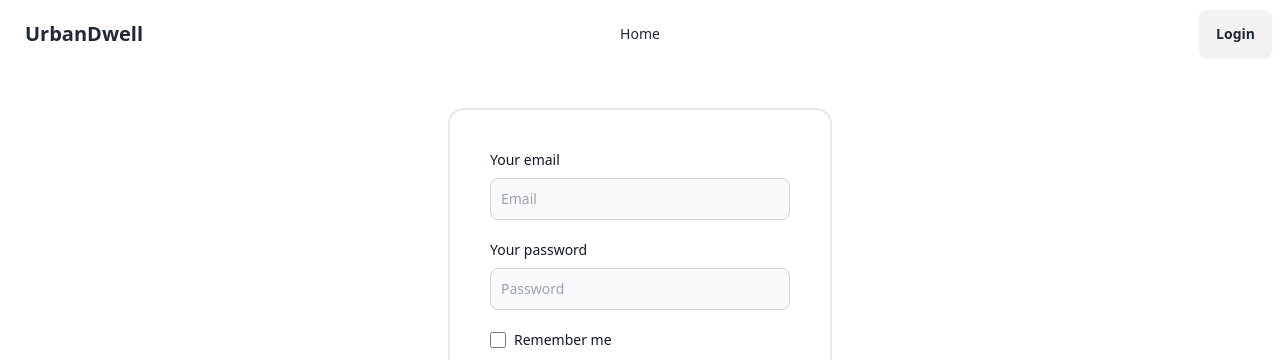
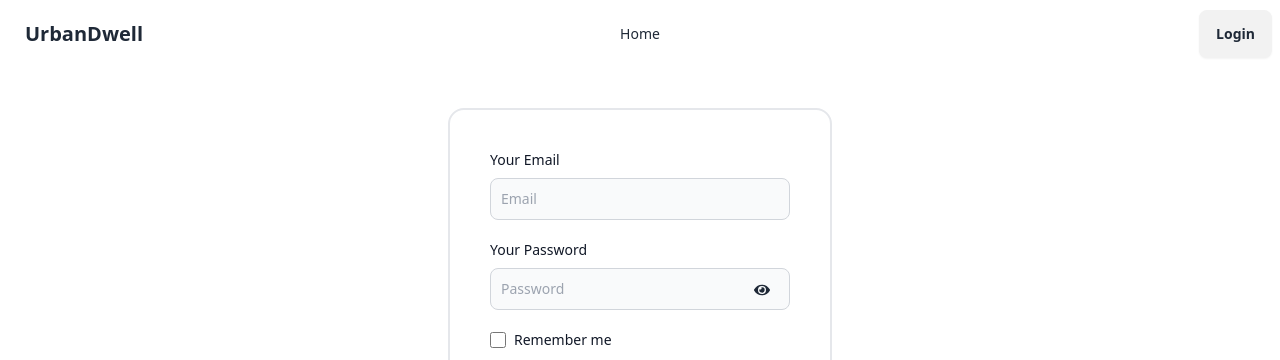
Before and after one commit to GearHead87/b9a9-real-estate, a React (Vite) app: page /login in a window 1280 px wide. Shown: the top 360 px of the page. Built offline with nearby package versions, Linux system fonts and the light colour scheme; no server answers.

Commit message:
update profile and other bugs fixed

```diff
--- a/package.json
+++ b/package.json
@@ -10,12 +10,14 @@
     "preview": "vite preview"
   },
   "dependencies": {
+    "animate.css": "^4.1.1",
     "check-valid-url": "^0.1.0",
     "firebase": "^10.10.0",
     "localforage": "^1.10.0",
     "match-sorter": "^6.3.4",
     "react": "^18.2.0",
     "react-dom": "^18.2.0",
+    "react-helmet": "^6.1.0",
     "react-hot-toast": "^2.4.1",
     "react-icons": "^5.0.1",
     "react-router-dom": "^6.22.3",
--- a/src/components/PropertyCard.jsx
+++ b/src/components/PropertyCard.jsx
@@ -2,7 +2,6 @@ import { FaLongArrowAltRight } from "react-icons/fa";
 import { Link } from "react-router-dom";
 
 const PropertyCard = ({ property }) => {
-    console.log(property)
     const { id, estate_title, segment_name, description, price, status, area, location, facilities, image } = property
     return (
         <div>
--- a/src/components/WelcomeBanner.jsx
+++ b/src/components/WelcomeBanner.jsx
@@ -1,7 +1,9 @@
+import 'animate.css';
 const WelcomeBanner = () => {
     return (
-        <div>
-
+        <div className='flex flex-col justify-center items-center h-72 bg-slate-400 rounded-3xl mt-4'>
+            <h1 className="animate__animated animate__bounce animate__delay-1s animate__infinite text-7xl font-bold">Welcome to UrbanDwell</h1>
+            <p className='text-xl font-semibold mt-10'>Start your journey with UrbanDwell today and find the urban oasis you've been dreaming of.</p>
         </div>
     );
 };
--- a/src/layout/Root.jsx
+++ b/src/layout/Root.jsx
@@ -7,6 +7,7 @@ import { AuthContext } from '../provider/AuthProvider';
 
 const Root = () => {
     const { loading } = useContext(AuthContext);
+
     if (loading) {
         return <>
             <div className="flex items-center justify-center mt-[20vh]">
@@ -16,6 +17,7 @@ const Root = () => {
             </div>
         </>
     }
+
     return (
         <div className='max-w-screen-xl mx-auto'>
             <Toaster></Toaster>
--- a/src/pages/Error.jsx
+++ b/src/pages/Error.jsx
@@ -1,8 +1,12 @@
+import { Helmet } from 'react-helmet';
 import { Link } from 'react-router-dom';
 
 const Error = () => {
     return (
         <div>
+            <Helmet>
+                <title>Error 404</title>
+            </Helmet>
             <section className="flex items-center h-full p-16 ">
                 <div className="container flex flex-col items-center justify-center px-5 mx-auto my-8">
                     <div className="max-w-md text-center">
--- a/src/pages/EstateDetails.jsx
+++ b/src/pages/EstateDetails.jsx
@@ -1,6 +1,7 @@
 import { useLoaderData, useParams } from "react-router-dom";
 import { IoMdResize } from "react-icons/io";
 import { IoLocationSharp } from "react-icons/io5";
+import { Helmet } from "react-helmet";
 
 const EstateDetails = () => {
     const properties = useLoaderData();
@@ -9,6 +10,9 @@ const EstateDetails = () => {
     const { id, estate_title, segment_name, description, price, status, area, location, facilities, image } = property
     return (
         <div>
+            <Helmet>
+                <title>{estate_title}</title>
+            </Helmet>
             <div className="flex flex-col items-center mt-10 bg-white border border-gray-200 rounded-lg shadow md:flex-row">
                 <img className="object-cover w-full rounded-t-lg m-4 h-96 md:h-auto md:w-96 md:rounded-none md:rounded-s-lg" src={image} />
                 <div className="flex flex-col justify-between p-4 leading-normal">
--- a/src/pages/Home.jsx
+++ b/src/pages/Home.jsx
@@ -1,11 +1,17 @@
 import { useLoaderData } from "react-router-dom";
 import Estates from "../components/Estates";
 import Slider from "../components/Slider";
+import WelcomeBanner from "../components/WelcomeBanner";
+import { Helmet } from "react-helmet";
 
 const Home = () => {
     const properties = useLoaderData();
     return (
         <div>
+            <Helmet>
+                <title>Home</title>
+            </Helmet>
+            <WelcomeBanner></WelcomeBanner>
             <Slider></Slider>
             <Estates
                 properties = {properties}
--- a/src/pages/Login.jsx
+++ b/src/pages/Login.jsx
@@ -2,9 +2,14 @@ import { Link, useLocation, useNavigate } from "react-router-dom";
 import { useContext, useState } from "react";
 import { AuthContext } from "../provider/AuthProvider";
 import { FaGoogle, FaGithub } from "react-icons/fa";
+import toast from "react-hot-toast";
+import { Helmet } from "react-helmet";
+import { FaEye, FaEyeSlash } from "react-icons/fa";
+
 
 const Login = () => {
     const { loginUser, googleLoginUser, githubLoginUser } = useContext(AuthContext);
+    const [showPassword, setShowPassword] = useState(false);
     const location = useLocation();
     const navigate = useNavigate();
     const [error, setError] = useState(null);
@@ -24,6 +29,7 @@ const Login = () => {
             .catch((error) => {
                 console.log(error);
                 setError(error.message);
+                toast.error(`${error.message}`)
             })
     };
 
@@ -54,15 +60,26 @@ const Login = () => {
 
     return (
         <div>
+            <Helmet>
+                <title>Login</title>
+            </Helmet>
             <div className="max-w-sm mx-auto border-2 p-10 rounded-2xl mt-10">
                 <form onSubmit={handleFormLogin}>
                     <div className="mb-5">
-                        <label className="block mb-2 text-sm font-medium text-gray-900 ">Your email</label>
+                        <label className="block mb-2 text-sm font-medium text-gray-900 ">Your Email</label>
                         <input type="email" name="email" id="email" className="bg-gray-50 border border-gray-300 text-gray-900 text-sm rounded-lg focus:ring-blue-500 focus:border-blue-500 block w-full p-2.5 " placeholder="Email" required />
                     </div>
-                    <div className="mb-5">
-                        <label className="block mb-2 text-sm font-medium text-gray-900 ">Your password</label>
-                        <input type="password" name="password" id="password" className="bg-gray-50 border border-gray-300 text-gray-900 text-sm rounded-lg focus:ring-blue-500 focus:border-blue-500 block w-full p-2.5" placeholder="Password" required />
+                    <div className="mb-5 relative">
+                        <label className="block mb-2 text-sm font-medium text-gray-900 ">Your Password</label>
+                        <input
+                            type={showPassword ? "text" : "password"}
+                            name="password"
+                            id="password" className="bg-gray-50 border border-gray-300 text-gray-900 text-sm rounded-lg focus:ring-blue-500 focus:border-blue-500 block w-full p-2.5 " placeholder="Password" required />
+                        <span className="absolute top-[60%] right-5" onClick={() => setShowPassword(!showPassword)}>
+                            {
+                                showPassword ? <FaEyeSlash></FaEyeSlash> : <FaEye></FaEye>
+                            }
+                        </span>
                     </div>
                     <div className="flex items-start mb-5">
                         <div className="flex items-center h-5">
--- a/src/pages/Register.jsx
+++ b/src/pages/Register.jsx
@@ -2,11 +2,15 @@ import { Link, useNavigate } from "react-router-dom";
 import { useContext, useState } from "react";
 import { AuthContext } from "../provider/AuthProvider";
 import toast from "react-hot-toast";
+import { Helmet } from "react-helmet";
+import { FaEye, FaEyeSlash } from "react-icons/fa";
 
 const Register = () => {
     const { createUser, updateUserProfile } = useContext(AuthContext);
     const [error, setError] = useState(null);
+    const [showPassword, setShowPassword] = useState(false);
     const navigate = useNavigate();
+
 
     const handleRegister = e => {
         e.preventDefault();
@@ -21,14 +25,17 @@ const Register = () => {
         const hasUpperCase = /[A-Z]/.test(password);
         if (!hasLowerCase) {
             setError("Password must contain at least one lowercase letter.");
+            toast.error("Password must contain at least one lowercase letter.");
             return;
         }
         if (!hasUpperCase) {
             setError("Password must contain at least one uppercase letter.");
+            toast.error("Password must contain at least one uppercase letter.");
             return;
         }
         if (password.length < 6) {
             setError("Password must be at least 6 characters long.");
+            toast.error("Password must be at least 6 characters long.");
             return;
         }
 
@@ -49,11 +56,15 @@ const Register = () => {
             .catch((error) => {
                 console.log(error);
                 setError(error.message);
+                toast.error(error.message);
             })
 
     }
     return (
         <div>
+            <Helmet>
+                <title>Register</title>
+            </Helmet>
             <div className="max-w-sm mx-auto border-2 p-10 rounded-2xl mt-10">
                 <form onSubmit={handleRegister}>
                     <div className="mb-5">
@@ -68,9 +79,17 @@ const Register = () => {
                         <label className="block mb-2 text-sm font-medium text-gray-900 ">Photo URL</label>
                         <input type="text" name="photo-url" id="photo-url" className="bg-gray-50 border border-gray-300 text-gray-900 text-sm rounded-lg focus:ring-blue-500 focus:border-blue-500 block w-full p-2.5 " placeholder="Last Name" required />
                     </div>
-                    <div className="mb-5">
+                    <div className="mb-5 relative">
                         <label className="block mb-2 text-sm font-medium text-gray-900 ">Your Password</label>
-                        <input type="password" name="password" id="password" className="bg-gray-50 border border-gray-300 text-gray-900 text-sm rounded-lg focus:ring-blue-500 focus:border-blue-500 block w-full p-2.5 " placeholder="Password" required />
+                        <input
+                            type={showPassword ? "text" : "password"}
+                            name="password"
+                            id="password" className="bg-gray-50 border border-gray-300 text-gray-900 text-sm rounded-lg focus:ring-blue-500 focus:border-blue-500 block w-full p-2.5 " placeholder="Password" required />
+                        <span className="absolute top-[60%] right-5" onClick={() => setShowPassword(!showPassword)}>
+                            {
+                                showPassword ? <FaEyeSlash></FaEyeSlash> : <FaEye></FaEye>
+                            }
+                        </span>
                     </div>
                     <div className="flex items-start mb-5">
                         <div className="flex items-center h-5">
--- a/src/pages/UpdateProfile.jsx
+++ b/src/pages/UpdateProfile.jsx
@@ -1,7 +1,61 @@
+import { useContext } from "react";
+import { Helmet } from "react-helmet";
+import { AuthContext } from "../provider/AuthProvider";
+import { isUrl } from "check-valid-url";
+import toast from "react-hot-toast";
+
 const UpdateProfile = () => {
+    const { user, setLoading, updateUserProfile } = useContext(AuthContext);
+
+    const handleUpdateForm = e => {
+        e.preventDefault()
+        const form = new FormData(e.currentTarget);
+        const name = form.get("name");
+        const photoURL = form.get("photo-url");
+        setLoading(true);
+        updateUserProfile(name, photoURL)
+            .then((result) => {
+                setLoading(false);
+                console.log("profile updated" + result)
+                toast.success("Your profile has been updated successfully");
+            })
+            .catch((error) => {
+                console.log(error)
+            })
+    }
+
     return (
         <div>
-            <h2>update profile page</h2>
+            <Helmet>
+                <title>Update Profile</title>
+            </Helmet>
+
+            <div className="w-full max-w-sm bg-white border border-gray-200 rounded-lg shadow ">
+
+                <div className="flex flex-col items-center pb-10 mt-4">
+                    <img className="w-24 h-24 mb-3 rounded-full shadow-lg" src={isUrl(user?.photoURL) ? user?.photoURL : "https://i.ibb.co/XDrnjqc/image.png"} alt="Bonnie image" />
+                    <h5 className="mb-1 text-xl font-medium text-gray-900 ">{user?.displayName}</h5>
+                    <span className="text-sm text-gray-500 ">{user.email}</span>
+
+                    <form onSubmit={handleUpdateForm}>
+                        <div className="my-5">
+                            <label className="block mb-2 text-sm font-medium text-gray-900 ">Name</label>
+                            <input type="text" name="name" id="name" className="bg-gray-50 border border-gray-300 text-gray-900 text-sm rounded-lg focus:ring-blue-500 focus:border-blue-500 block w-full p-2.5" defaultValue={user.displayName} required />
+                        </div>
+                        <div className="mb-5">
+                            <label className="block mb-2 text-sm font-medium text-gray-900 ">Your Email</label>
+                            <input type="email" name="email" id="email" className="bg-gray-50 border border-gray-300 text-gray-900 text-sm rounded-lg focus:ring-blue-500 focus:border-blue-500 block w-full p-2.5" value={user.email} disabled />
+                        </div>
+                        <div className="mb-5">
+                            <label className="block mb-2 text-sm font-medium text-gray-900 ">Photo URL</label>
+                            <input type="text" name="photo-url" id="photo-url" className="bg-gray-50 border border-gray-300 text-gray-900 text-sm rounded-lg focus:ring-blue-500 focus:border-blue-500 block w-full p-2.5 " defaultValue={user.photoURL} required />
+                        </div>
+                        <button type="submit" className="inline-flex items-center px-4 py-2 text-sm font-medium text-center text-white bg-blue-700 rounded-lg hover:bg-blue-800 focus:ring-4 focus:outline-none focus:ring-blue-300 ">Submit</button>
+
+                    </form>
+                </div>
+            </div>
+
         </div>
     );
 };
```
Also changed, not shown: src/provider/AuthProvider.jsx (+7 -2 lines), src/router/PrivateRoute.jsx (+9 -0 lines), 1 other file (tests, documents, lock files or other folders).
